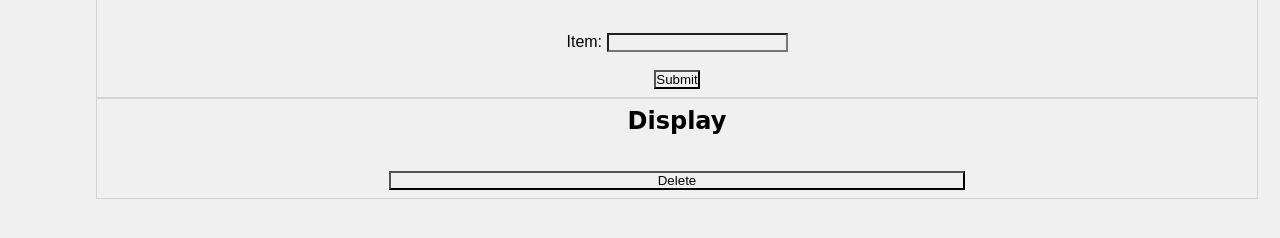
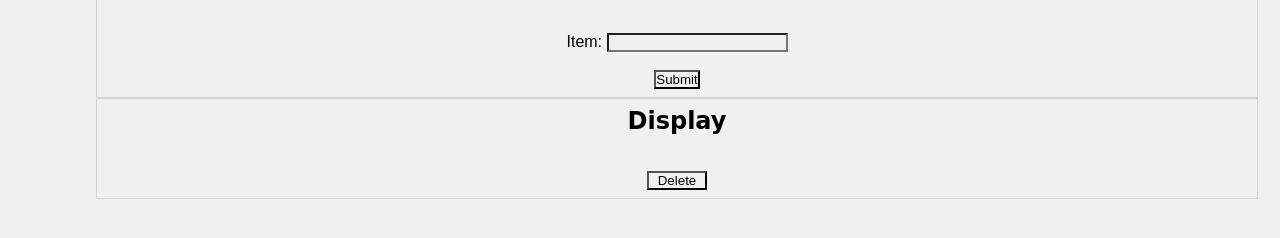
Before and after one commit to SartorelliK/playpen, a plain HTML site: page Exercise2/index.html in a window 1280 px wide. Shown: the part 78-316 px from the top of the page. Drawn offline with Linux system fonts and the light colour scheme.

Commit message:
Fix the delete button

```diff
--- a/Exercise2/index.html
+++ b/Exercise2/index.html
@@ -32,7 +32,7 @@
                     <!-- Text list of items will go here thanks to JavaScript -->
                 </div>
             </div>
-            <input class=pickForm type="submit" value="Delete">
+            <input style="width:60px;align-self:center;" type="submit" value="Delete">
             </form>
         </div>
     </section>
```
